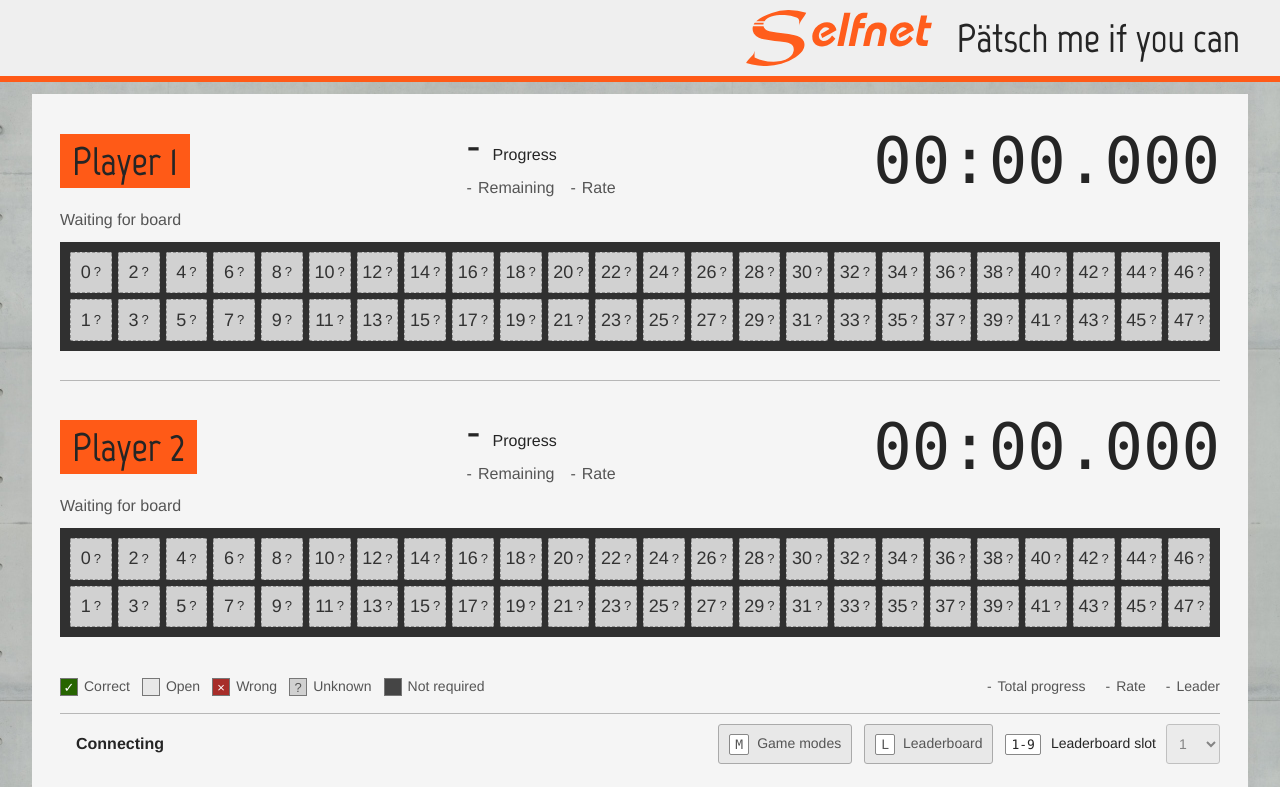
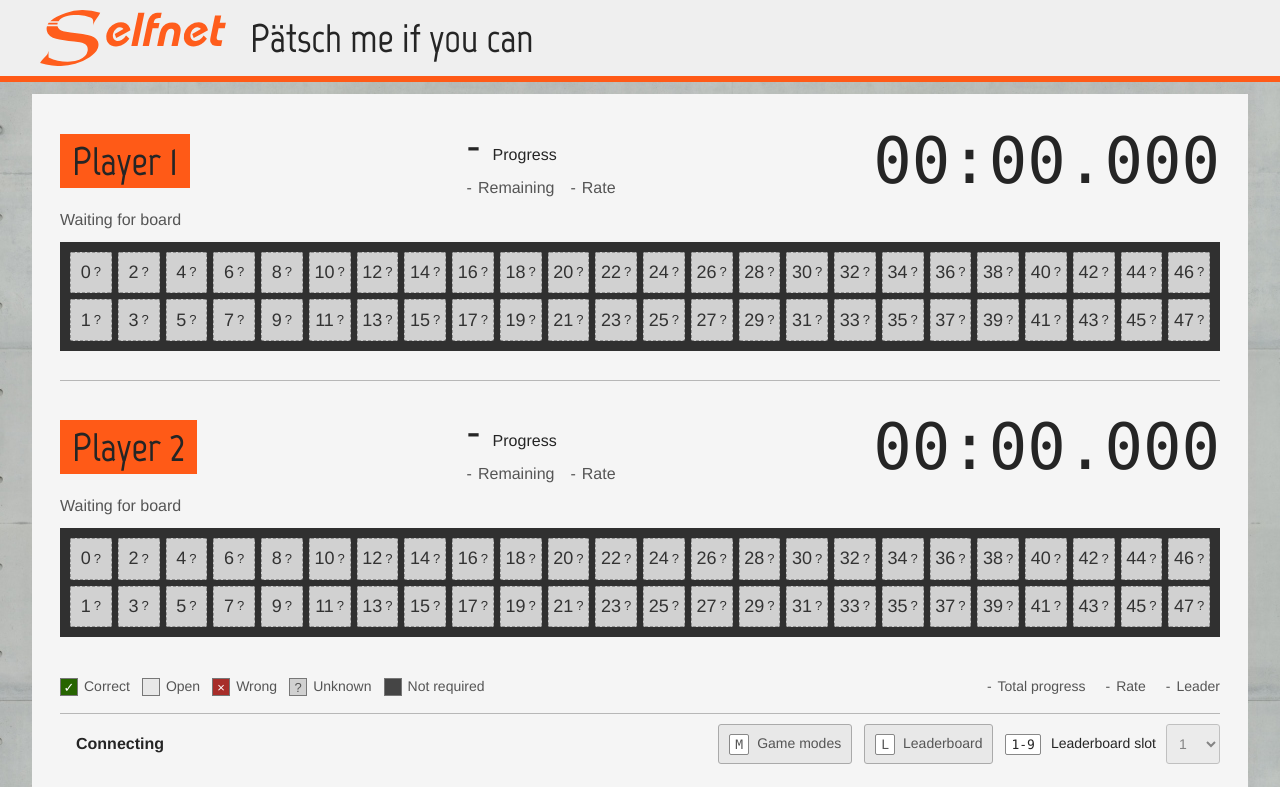
Before and after one commit to Selfnet/PaetschMeIfYouCan, a Flask app: page / in a window 1280 px wide. Shown: the top 787 px of the page. Run offline with Flask 3, Linux system fonts and the light colour scheme.

Commit message:
fix(ui): align header branding on the left

```diff
--- a/Test_Server/static/dashboard.css
+++ b/Test_Server/static/dashboard.css
@@ -78,7 +78,7 @@ input:focus-visible,
 .stage-header {
   display: flex;
   align-items: center;
-  justify-content: flex-end;
+  justify-content: flex-start;
   gap: 24px;
   padding: 18px 40px;
   background: #efefef;
```
